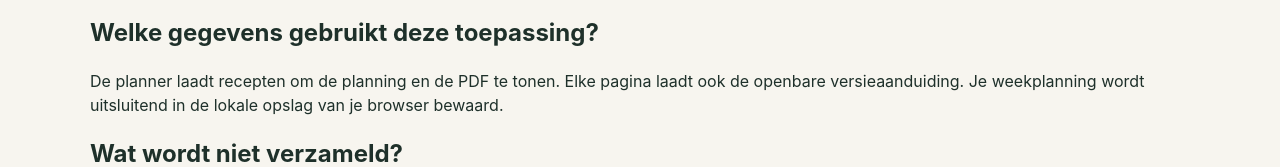
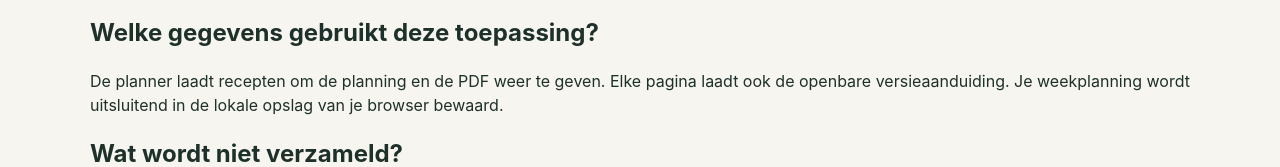
Before and after one commit to siebrand/kdt2o, a website with bundled scripts: page public/privacy.html in a window 1280 px wide. Shown: the part 362-529 px from the top of the page. Built offline with nearby package versions, Linux system fonts and the light colour scheme.

Commit message:
docs: use "weergeven" instead of "tonen" in Dutch text
The project uses the verb "weergeven" for displaying something. Replace
the two uses of "tonen" in the changelog and on the privacy page.

```diff
--- a/public/privacy.html
+++ b/public/privacy.html
@@ -19,7 +19,7 @@
 </header>
 <main class="container privacy-content">
     <h2>Welke gegevens gebruikt deze toepassing?</h2>
-    <p>De planner laadt recepten om de planning en de PDF te tonen. Elke pagina laadt ook de openbare versieaanduiding.
+    <p>De planner laadt recepten om de planning en de PDF weer te geven. Elke pagina laadt ook de openbare versieaanduiding.
         Je weekplanning wordt uitsluitend in de lokale opslag van je browser bewaard.</p>
 
     <h2>Wat wordt niet verzameld?</h2>
```
Also changed, not shown: public/CHANGELOG.md.
